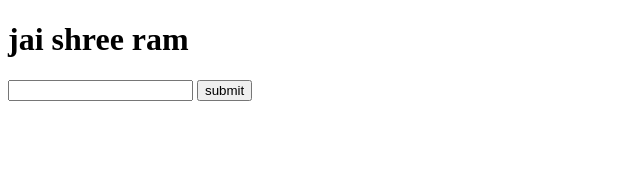
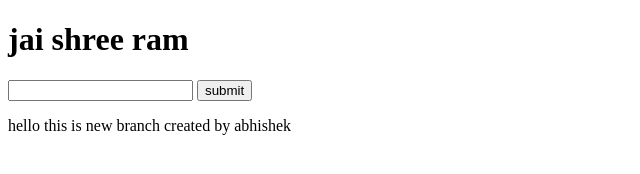
Before and after one commit to nowitsabhi1727/quiz, a plain HTML site: page index.html in a window 1280 px wide. Shown: the whole page, without its empty margins (0-640 px from the left). Drawn offline with Linux system fonts and the light colour scheme.

Commit message:
docs:update details

```diff
--- a/index.html
+++ b/index.html
@@ -12,5 +12,6 @@
         <input type="text">
         <button>submit</button>
     </form>
+    <p>hello this is new branch created by abhishek</p>
 </body>
 </html>
```
